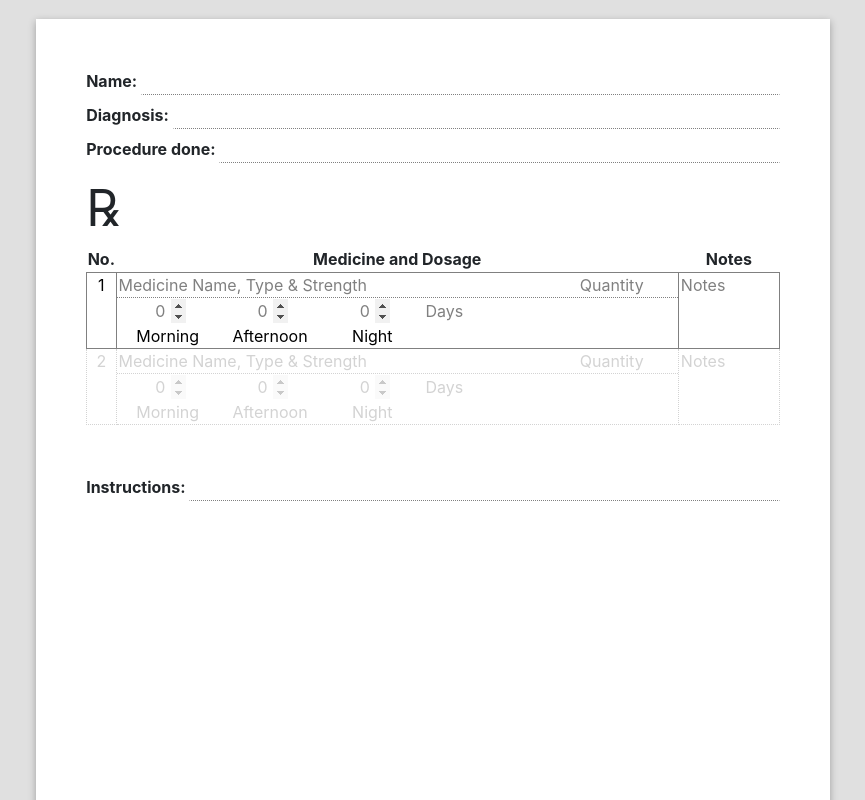
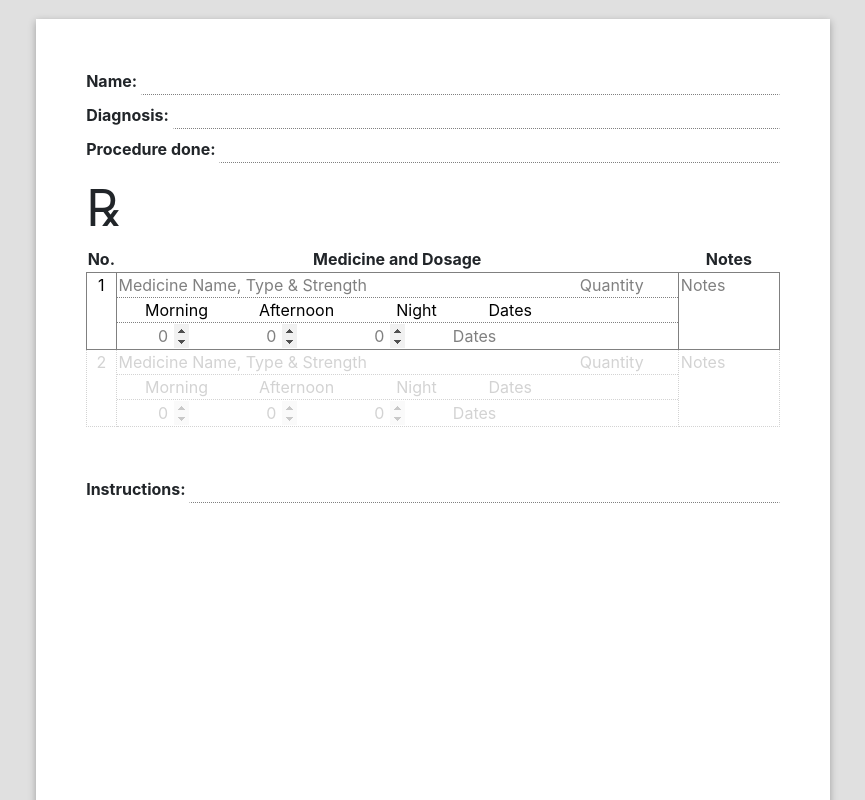
Before and after one commit to jcravi/clinic, a React (Create React App) app: page / in a window 1280 px wide. Shown: the top 800 px of the page, without its empty margins (207-1072 px from the left). Built offline with nearby package versions, Linux system fonts and the light colour scheme.

Commit message:
feat: feedback changes

```diff
--- a/src/components/DailyQuantity.tsx
+++ b/src/components/DailyQuantities.tsx
@@ -5,10 +5,6 @@ const Div = styled.div<{ light: boolean }>`
   display: flex;
   border-top: ${({ light }) =>
     light ? '1px dotted lightgray' : '1px dotted gray'};
-  & > div {
-    text-align: center;
-    flex-grow: 1;
-  }
   @media print {
     border-top: none;
   }
@@ -58,23 +54,78 @@ const DateInput = styled.input`
 `;
 
 const Item = styled.div<{ light: boolean }>`
-  width: 100px;
+  width: 120px;
+  text-align: center;
   @media print {
     visibility: ${({ light }) => (light ? 'hidden' : 'visible')};
   }
 `;
 
-type DailyQuantityProps = {
+const ItemDate = styled.div`
+  flex-grow: 1;
+  padding-left: 10px;
+  text-align: left;
+  & input {
+    text-align: left;
+  }
+`;
+
+type DailyQuantitiesProps = {
+  rowIndex: number;
+  light: boolean;
+};
+
+export const DailyQuantities = ({ rowIndex, light }: DailyQuantitiesProps) => {
+  const [dailySize, setDailySize] = useState(1);
+  return (
+    <>
+      <Div light={light}>
+        <Item light={light}>Morning</Item>
+        <Item light={light}>Afternoon</Item>
+        <Item light={light}>Night</Item>
+        <ItemDate style={{ paddingLeft: '12px' }}>Dates</ItemDate>
+      </Div>
+      {Array(dailySize)
+        .fill('')
+        .map((_, i) => {
+          const changedDates = ({
+            target: { value },
+          }: React.ChangeEvent<HTMLInputElement>) => {
+            if (i === dailySize - 1 && value.length !== 0) {
+              setDailySize(dailySize + 1);
+            }
+          };
+          const removedDate = ({
+            target: { value },
+          }: React.ChangeEvent<HTMLInputElement>) => {
+            if (i !== dailySize - 1 && value.length === 0) {
+              setDailySize(dailySize - 1);
+            }
+          };
+          return (
+            <DailyQuantityRow
+              key={`daily-${rowIndex}-${i}`}
+              light={light}
+              changedDates={changedDates}
+              removedDate={removedDate}
+            />
+          );
+        })}
+    </>
+  );
+};
+
+type DailyQuantityRowProps = {
   light: boolean;
   changedDates: (event: React.ChangeEvent<HTMLInputElement>) => void;
   removedDate: (event: React.ChangeEvent<HTMLInputElement>) => void;
 };
 
-export const DailyQuantity = ({
+const DailyQuantityRow = ({
   light,
   changedDates,
   removedDate,
-}: DailyQuantityProps) => {
+}: DailyQuantityRowProps) => {
   const timeOfDay = ['Morning', 'Afternoon', 'Night'].map((time) => ({
     time,
     light: true,
@@ -95,38 +146,18 @@ export const DailyQuantity = ({
           setTimes(timesCopy);
         };
         return (
-          <DailyQuantityItem
-            key={time}
-            time={time}
-            light={light}
-            handleChanged={handleChanged}
-          />
+          <Item light={light}>
+            <NumberInput onChange={handleChanged} />
+          </Item>
         );
       })}
-      <div>
+      <ItemDate>
         <DateInput
-          placeholder='Days'
+          placeholder='Dates'
           onChange={changedDates}
           onBlur={removedDate}
         />
-      </div>
+      </ItemDate>
     </Div>
   );
 };
-
-type ItemProps = {
-  time: string;
-  light: boolean;
-  handleChanged: (event: ChangeEvent<HTMLInputElement>) => void;
-};
-
-const DailyQuantityItem = ({ time, light, handleChanged }: ItemProps) => {
-  return (
-    <Item light={light}>
-      <div>
-        <NumberInput onChange={handleChanged} />
-      </div>
-      {time}
-    </Item>
-  );
-};
--- a/src/components/Row.tsx
+++ b/src/components/Row.tsx
@@ -1,6 +1,6 @@
-import React, { useState } from 'react';
+import React from 'react';
 import styled from 'styled-components';
-import { DailyQuantity } from './DailyQuantity';
+import { DailyQuantities } from './DailyQuantities';
 
 const StyledRow = styled.tr<{ light: boolean }>`
   & input::placeholder,
@@ -57,6 +57,31 @@ const Input = styled.input`
   }
 `;
 
+const TextArea = styled.textarea<{ light: boolean }>`
+  vertical-align: top;
+  width: 100px;
+  height: 75px;
+  border: none;
+  overflow: hidden;
+  resize: vertical;
+  padding-top: 0px;
+  padding-bottom: 0px;
+  &::placeholder {
+    color: ${({ light }) => (light ? 'lightgray' : 'gray')};
+  }
+  &::-webkit-resizer {
+    display: none;
+  }
+  @media print {
+    &:focus {
+      outline: none;
+    }
+    &::placeholder {
+      color: transparent;
+    }
+  }
+`;
+
 type RowProps = {
   size: number;
   index: number;
@@ -66,7 +91,6 @@ type RowProps = {
 
 export const Row = ({ size, index, entered, removed }: RowProps) => {
   const light = index === size;
-  const [dailySize, setDailySize] = useState(1);
 
   const onTextAreaInput = ({
     currentTarget,
@@ -99,32 +123,7 @@ export const Row = ({ size, index, entered, removed }: RowProps) => {
           </div>
         </div>
         <Dosage light={light}>
-          {Array(dailySize)
-            .fill('')
-            .map((_, i) => {
-              const changedDates = ({
-                target: { value },
-              }: React.ChangeEvent<HTMLInputElement>) => {
-                if (i === dailySize - 1 && value.length !== 0) {
-                  setDailySize(dailySize + 1);
-                }
-              };
-              const removedDate = ({
-                target: { value },
-              }: React.ChangeEvent<HTMLInputElement>) => {
-                if (i !== dailySize - 1 && value.length === 0) {
-                  setDailySize(dailySize - 1);
-                }
-              };
-              return (
-                <DailyQuantity
-                  key={`daily-${index}-${i}`}
-                  light={light}
-                  changedDates={changedDates}
-                  removedDate={removedDate}
-                />
-              );
-            })}
+          <DailyQuantities rowIndex={index} light={light} />
         </Dosage>
       </td>
       <td
@@ -139,28 +138,3 @@ export const Row = ({ size, index, entered, removed }: RowProps) => {
     </StyledRow>
   );
 };
-
-const TextArea = styled.textarea<{ light: boolean }>`
-  vertical-align: top;
-  width: 100px;
-  height: 75px;
-  border: none;
-  overflow: hidden;
-  resize: vertical;
-  padding-top: 0px;
-  padding-bottom: 0px;
-  &::placeholder {
-    color: ${({ light }) => (light ? 'lightgray' : 'gray')};
-  }
-  &::-webkit-resizer {
-    display: none;
-  }
-  @media print {
-    &:focus {
-      outline: none;
-    }
-    &::placeholder {
-      color: transparent;
-    }
-  }
-`;
```
